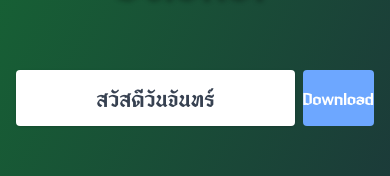
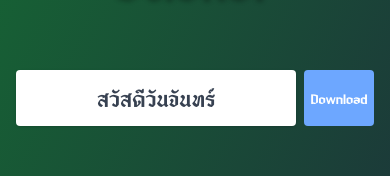
Before and after one commit to sapondanaisriwan/bangkok-sticker, a Next.js app: page / in a window 390 px wide. Shown: the part 162-338 px from the top of the page. Built offline with nearby package versions, Linux system fonts and the light colour scheme.

Commit message:
update style

```diff
--- a/src/app/page.js
+++ b/src/app/page.js
@@ -47,7 +47,7 @@ export default function Home() {
             />
             <button
               onClick={downloadImage}
-              className="w-1/5 bg-[#6DA7FF] text-white rounded text-xl"
+              className="w-1/5 bg-[#6DA7FF] text-white rounded sm:text-xl"
             >
               Download
             </button>
```
